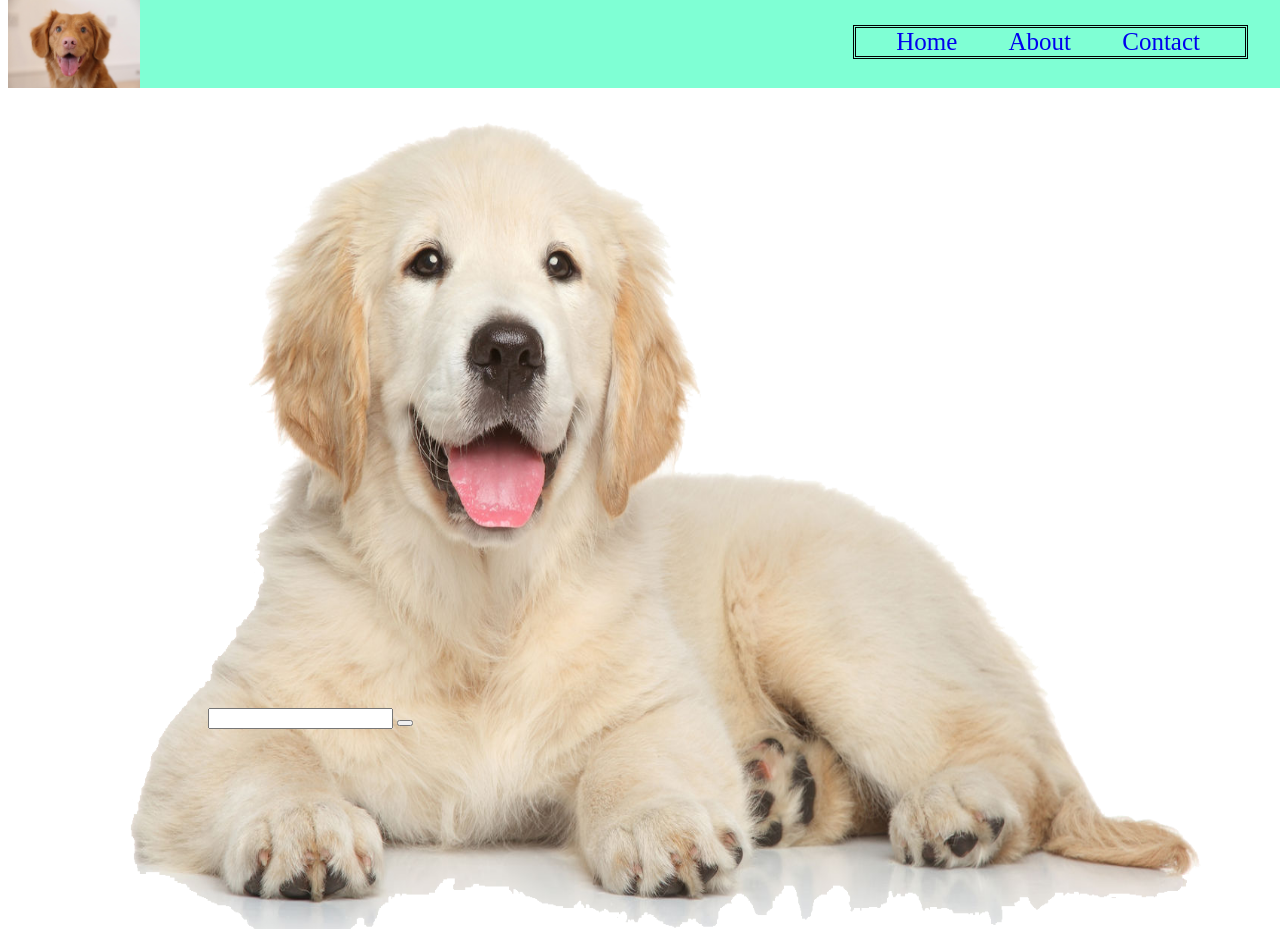
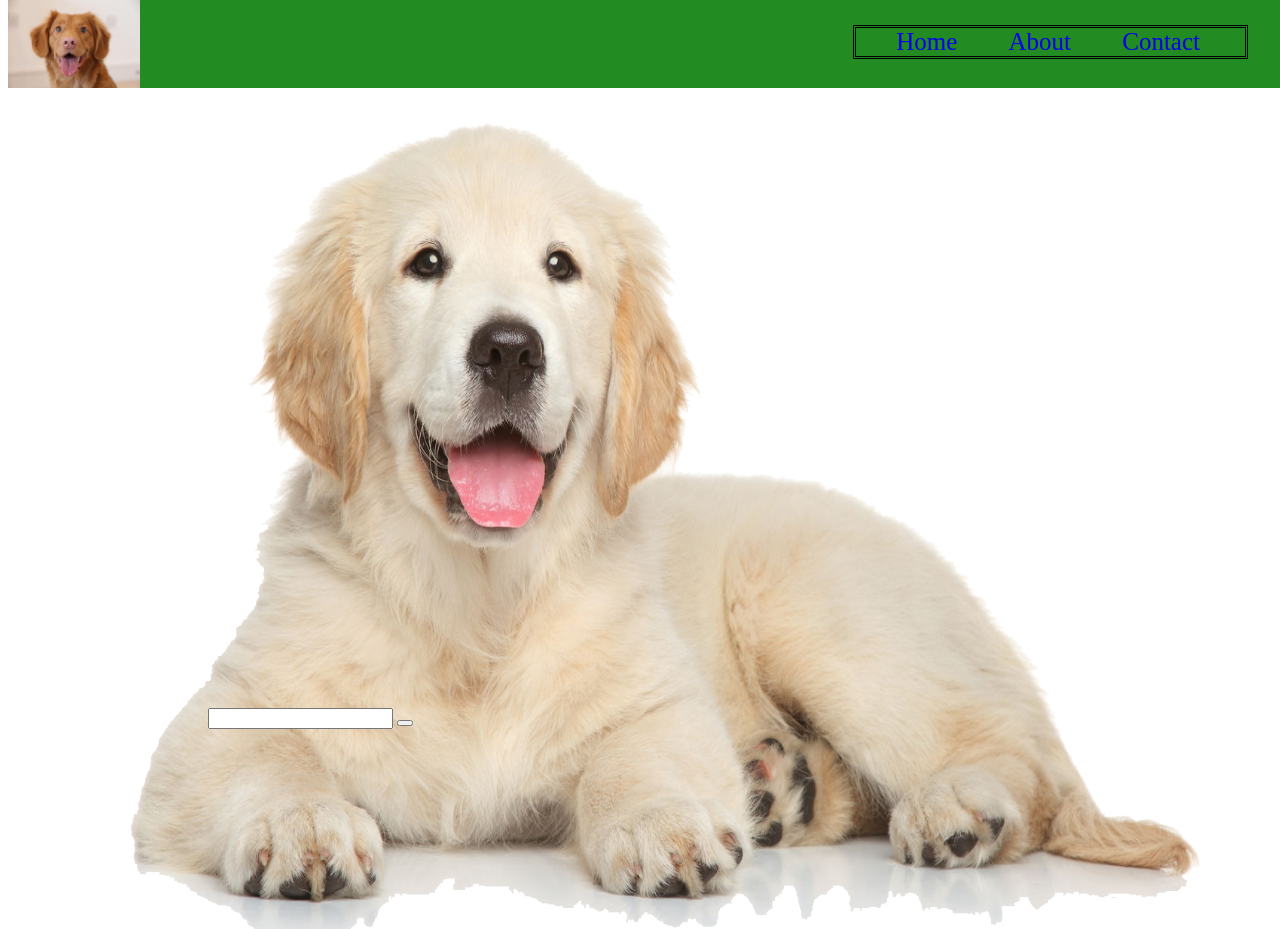
Before and after one commit to ElishaPerez/websiteelishaperezmade, a plain HTML site: page my-first-project/index.html in a window 1280 px wide. Shown: the top 929 px of the page. Drawn offline with Linux system fonts and the light colour scheme.

Commit message:
first commit

```diff
--- a/my-first-project/css/styles.css
+++ b/my-first-project/css/styles.css
@@ -1,5 +1,5 @@
 .nav-bar {
-    background-color: aquamarine;
+    background-color: forestgreen;
     height: 88px;
     width: 100%;
     font-size: 25px;
```
